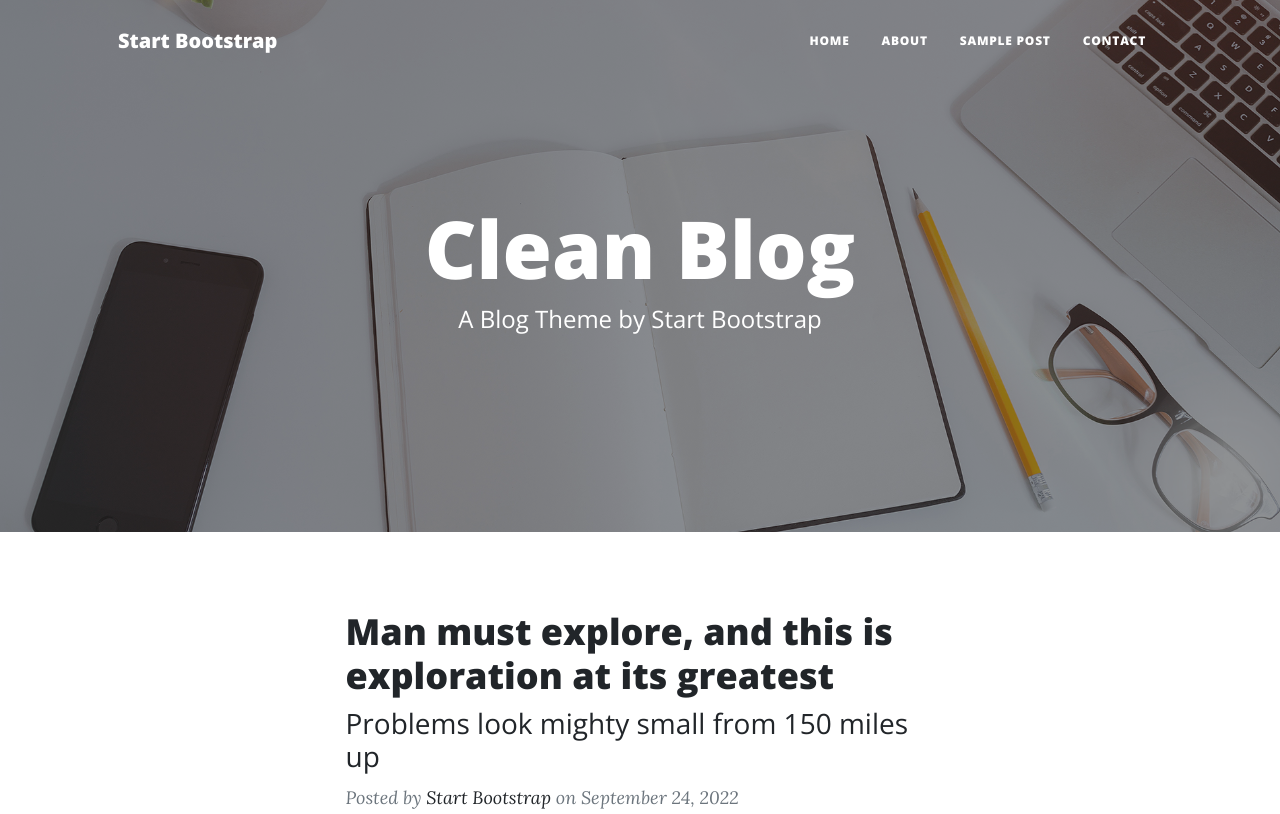
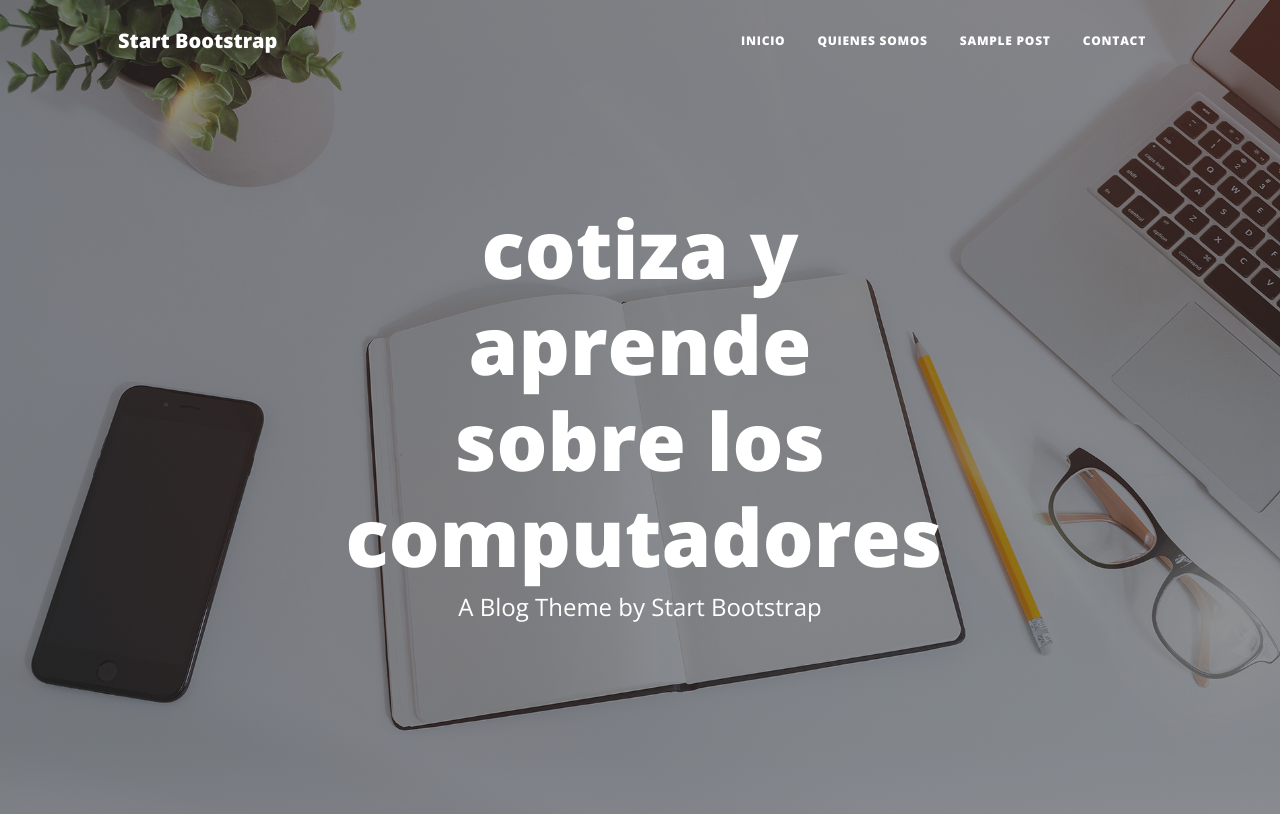
Before and after one commit to xbenjax999/proyecto-personal-hardware, a plain HTML site: page index.html in a window 1280 px wide. Shown: the top 814 px of the page. Drawn offline with nearby package versions, Linux system fonts and the light colour scheme.

Commit message:
Update index.html

```diff
--- a/index.html
+++ b/index.html
@@ -26,8 +26,8 @@
                 </button>
                 <div class="collapse navbar-collapse" id="navbarResponsive">
                     <ul class="navbar-nav ms-auto py-4 py-lg-0">
-                        <li class="nav-item"><a class="nav-link px-lg-3 py-3 py-lg-4" href="index.html">Home</a></li>
-                        <li class="nav-item"><a class="nav-link px-lg-3 py-3 py-lg-4" href="about.html">About</a></li>
+                        <li class="nav-item"><a class="nav-link px-lg-3 py-3 py-lg-4" href="index.html">inicio</a></li>
+                        <li class="nav-item"><a class="nav-link px-lg-3 py-3 py-lg-4" href="about.html">quienes somos</a></li>
                         <li class="nav-item"><a class="nav-link px-lg-3 py-3 py-lg-4" href="post.html">Sample Post</a></li>
                         <li class="nav-item"><a class="nav-link px-lg-3 py-3 py-lg-4" href="contact.html">Contact</a></li>
                     </ul>
@@ -40,7 +40,7 @@
                 <div class="row gx-4 gx-lg-5 justify-content-center">
                     <div class="col-md-10 col-lg-8 col-xl-7">
                         <div class="site-heading">
-                            <h1>Clean Blog</h1>
+                            <h1>cotiza y aprende sobre los computadores</h1>
                             <span class="subheading">A Blog Theme by Start Bootstrap</span>
                         </div>
                     </div>
```
